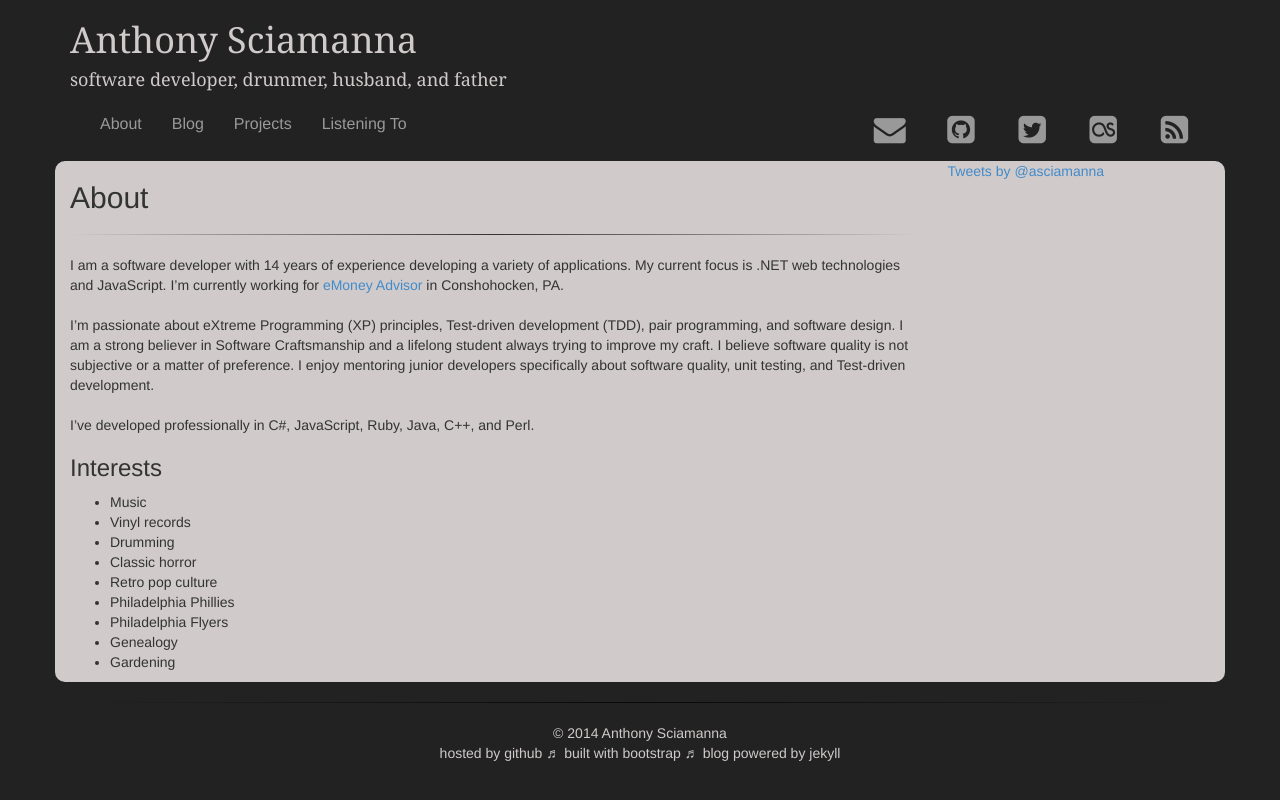
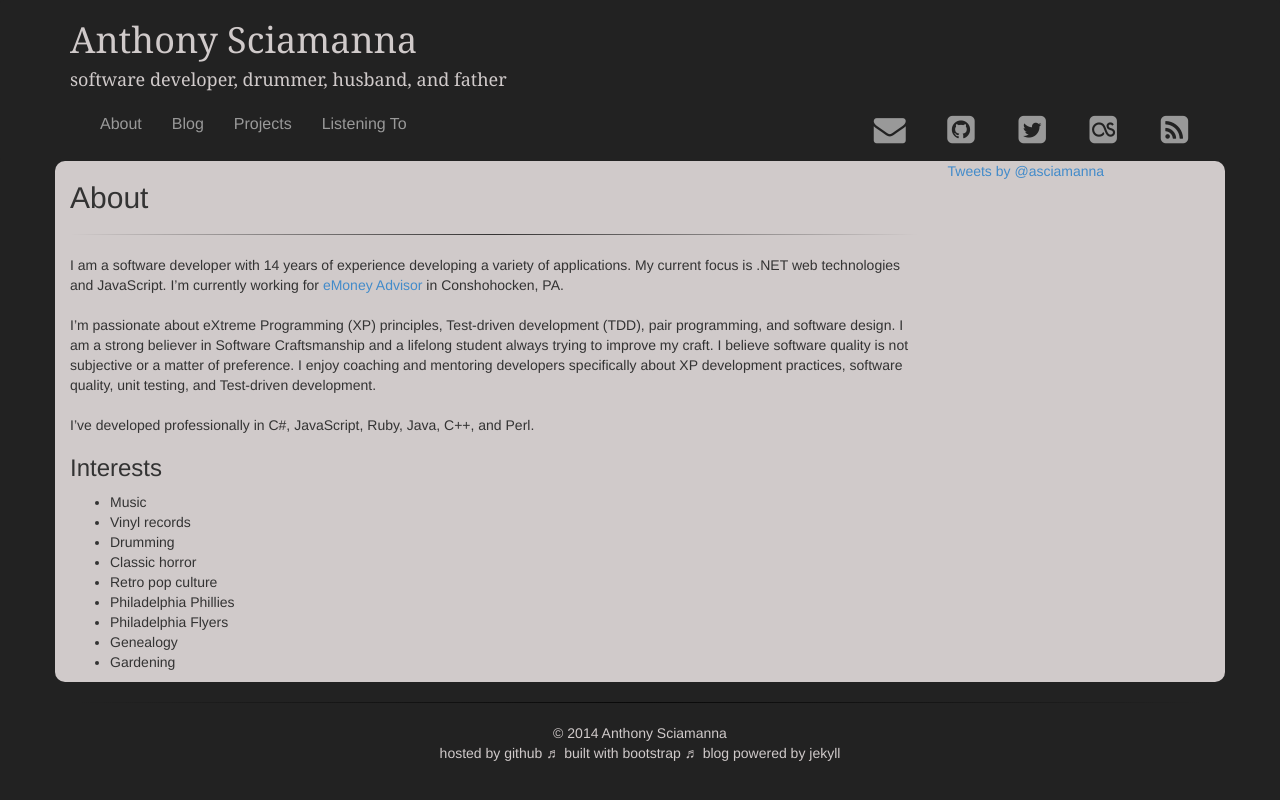
Before and after one commit to asciamanna/asciamanna.github.io, a Jekyll site: the page built from about.md, in a window 1280 px wide. Shown: the top 800 px of the page. Built offline with Jekyll 4.4.1, drawn with Linux system fonts in a browser that asks for light colours; nearby versions of some CDN libraries; comment, search, counter and statistics services are not loaded.

Commit message:
about page update

```diff
--- a/about.md
+++ b/about.md
@@ -8,7 +8,8 @@ I am a software developer with {{site.time | date: "%Y" | minus:2000}}  years of
 applications. My current focus is .NET web technologies and JavaScript.
 I'm currently working for [eMoney Advisor](http://www.emoneyadvisor.com) in Conshohocken, PA.
 <br/><br/>
-I'm passionate about eXtreme Programming (XP) principles, Test-driven development (TDD), pair programming, and software design. I am a strong believer in Software Craftsmanship and a lifelong student always trying to improve my craft. I believe software quality is not subjective or a matter of preference. I enjoy mentoring junior developers specifically about software quality, unit testing, and Test-driven development.
+I'm passionate about eXtreme Programming (XP) principles, Test-driven development (TDD), pair programming, and software design. I am a strong believer in Software Craftsmanship and a lifelong student always trying to improve my craft. I believe software quality is not subjective or a matter of preference.
+I enjoy coaching and mentoring developers specifically about XP development practices, software quality, unit testing, and Test-driven development.
 <br/><br/>
 I've developed professionally in C#, JavaScript, Ruby, Java, C++, and Perl.
 
```
